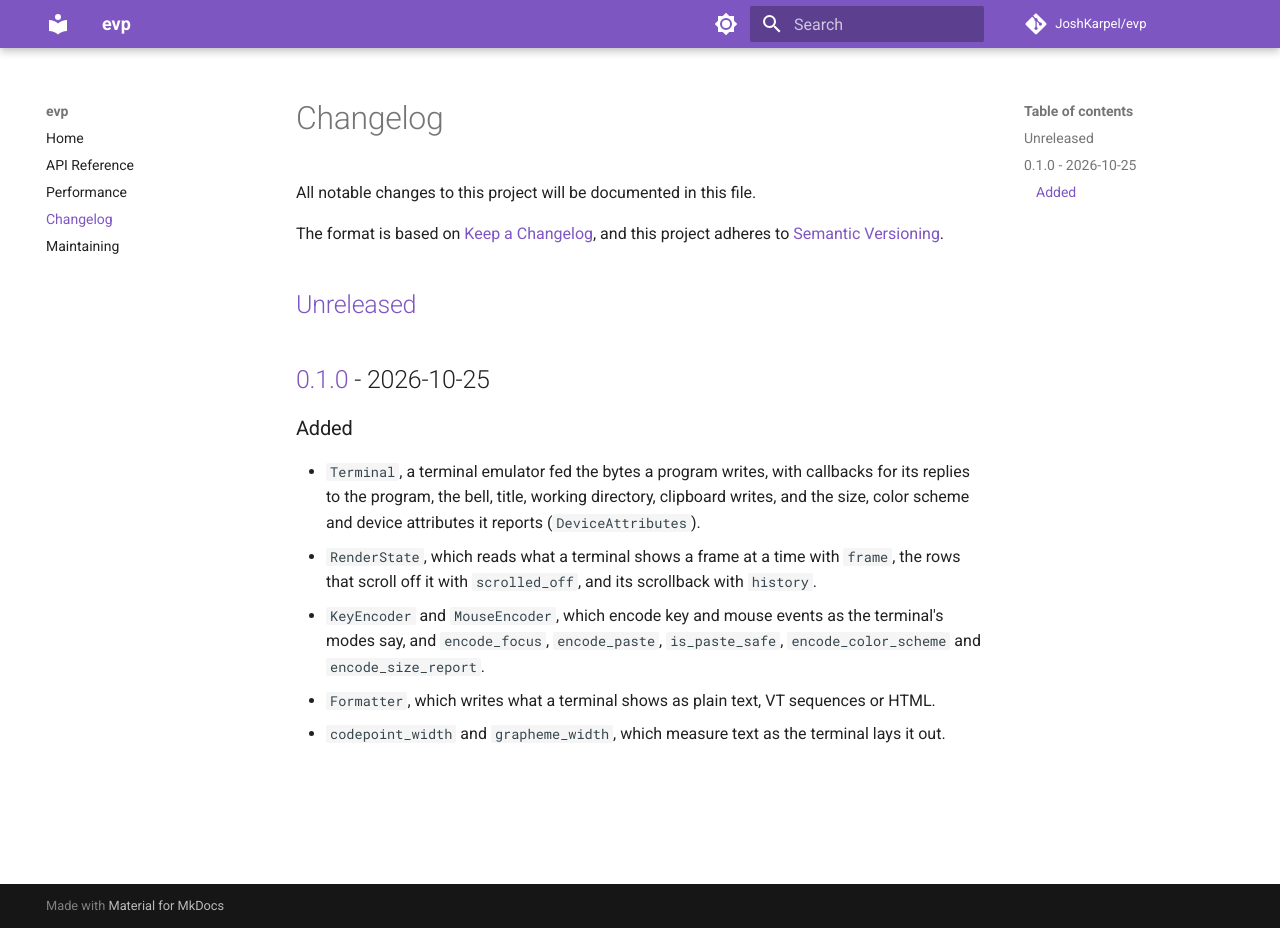
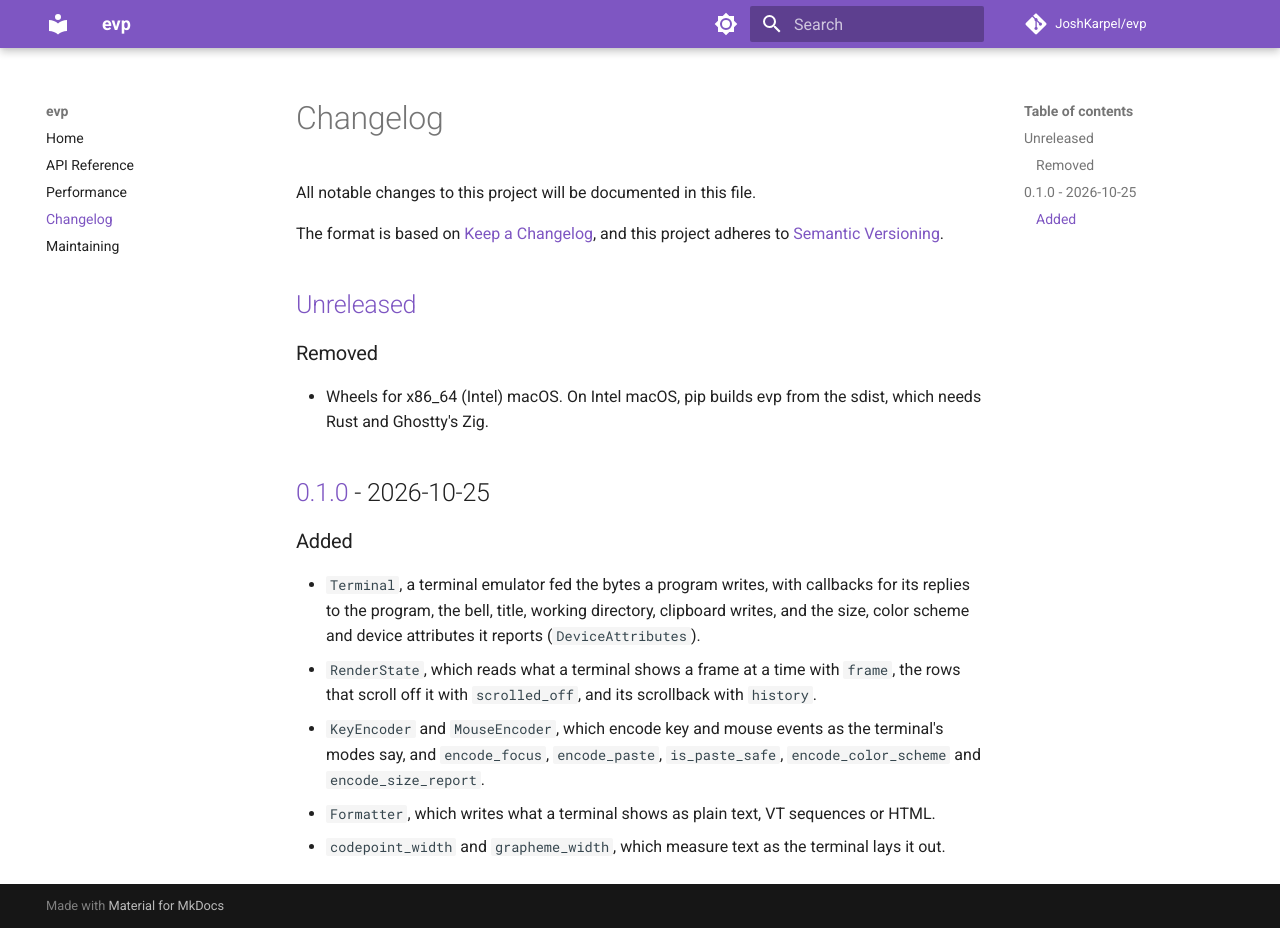
Before and after one commit to JoshKarpel/evp, an MkDocs documentation site: the page built from docs/changelog.md, in a window 1280 px wide and 928 px high. Built offline with MkDocs 1.6.1 and Material for MkDocs 9.7.7, drawn with Linux system fonts in a browser that asks for light colours; comment, search, counter and statistics services are not loaded.

Commit message:
drop intel mac

```diff
--- a/docs/changelog.md
+++ b/docs/changelog.md
@@ -6,6 +6,11 @@ The format is based on [Keep a Changelog](https://keepachangelog.com/),
 and this project adheres to [Semantic Versioning](https://semver.org/).
 
 ## [Unreleased](https://github.com/JoshKarpel/evp/compare/v0.1.0...HEAD)
+
+### Removed
+
+- Wheels for x86_64 (Intel) macOS. On Intel macOS, pip builds evp from the sdist,
+  which needs Rust and Ghostty's Zig.
 
 ## [0.1.0](https://github.com/JoshKarpel/evp/commits/v0.1.0) - 2026-10-25
 
```
Also changed, not shown: PLAN.md (+7 -5 lines), docs/maintaining.md (+2 -1 lines), 2 other files.
